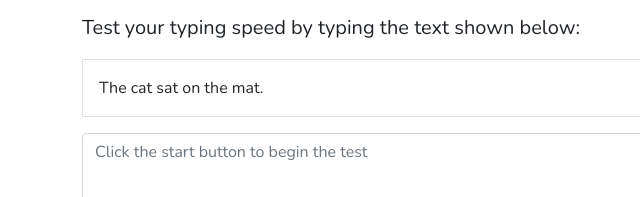
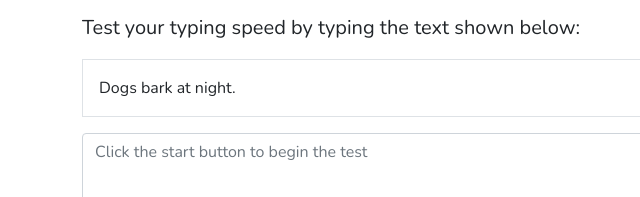
Before and after one commit to marklaban36/typeracer, a plain HTML site: page index.html in a window 1280 px wide. Shown: the part 247-444 px from the top of the page, 0-640 px from the left. Drawn offline with nearby package versions, Linux system fonts and the light colour scheme.

Commit message:
Add sample text generation based on difficulty level

```diff
--- /dev/null
+++ b/assets/js/script.js
@@ -0,0 +1,33 @@
+const sampleTexts = {
+    easy: [
+        "The cat sat on the mat.",
+        "Dogs bark at night.",
+        "Birds fly in the sky."
+    ],
+    medium: [
+        "Typing quickly requires practice and patience.",
+        "She bought fresh vegetables from the market.",
+        "The weather today is sunny with a gentle breeze."
+    ],
+    hard: [
+        "Despite the rain, the enthusiastic crowd gathered for the outdoor concert.",
+        "Innovative solutions often arise from collaborative brainstorming sessions.",
+        "The ancient manuscript was discovered hidden beneath the crumbling stone wall."
+    ]
+};
+
+function setRandomSampleText(difficulty) {
+    const texts = sampleTexts[difficulty];
+    const randomText = texts[Math.floor(Math.random() * texts.length)];
+    document.getElementById('sample-text').textContent = randomText;
+    document.getElementById('level').textContent = difficulty.charAt(0).toUpperCase() + difficulty.slice(1);
+}
+
+document.getElementById('difficulty').addEventListener('change', function() {
+    setRandomSampleText(this.value);
+});
+
+// Optionally, set initial text based on default selection
+window.addEventListener('DOMContentLoaded', () => {
+    setRandomSampleText(document.getElementById('difficulty').value);
+});
--- a/index.html
+++ b/index.html
@@ -1,4 +1,3 @@
-
 <!DOCTYPE html>
 <html lang="en">
 <head>
@@ -37,7 +36,7 @@
                     <div class="test-area">
                         <p class="lead">Test your typing speed by typing the text shown below:</p>
                         <div class="mb-3 p-3 border" id="sample-text">
-                            The cat sat on the mat.
+
                         </div>
                     </div>
                     <div class="mb-3">
@@ -71,6 +70,7 @@
     <script src="https://cdn.jsdelivr.net/npm/bootstrap@5.1.0/dist/js/bootstrap.min.js"></script>
 
     <script src="https://kit.fontawesome.com/f4d01ca202.js" crossorigin="anonymous"></script>
+    <script src="assets/js/script.js"></script>
 
 </body>
 </html>
```
